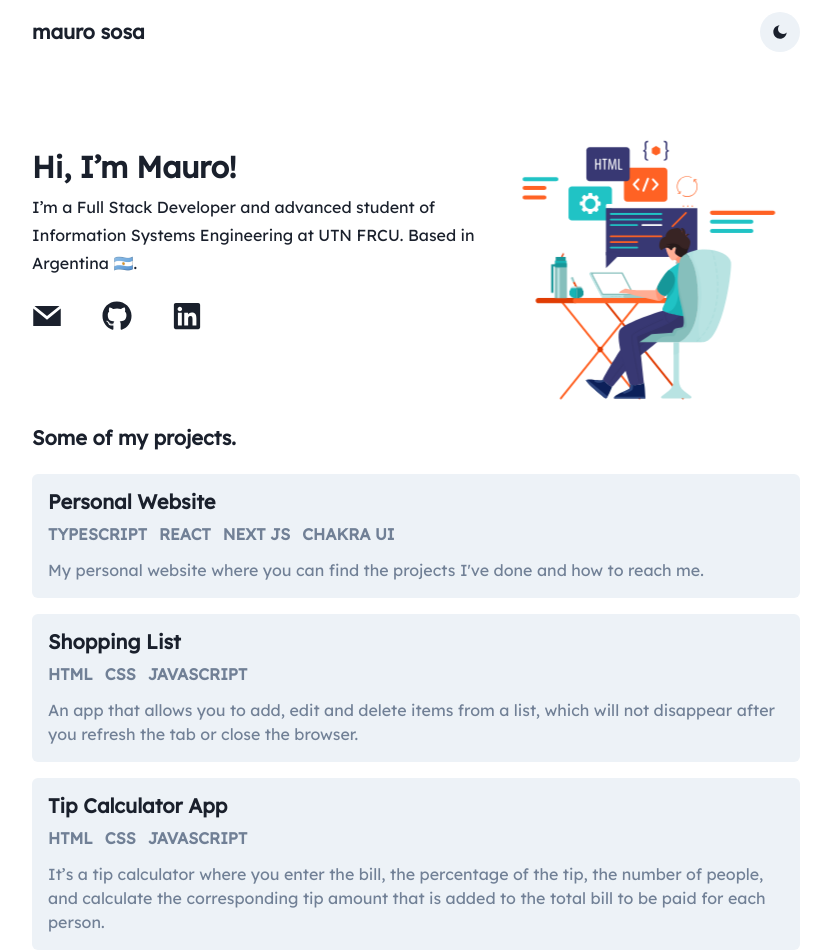
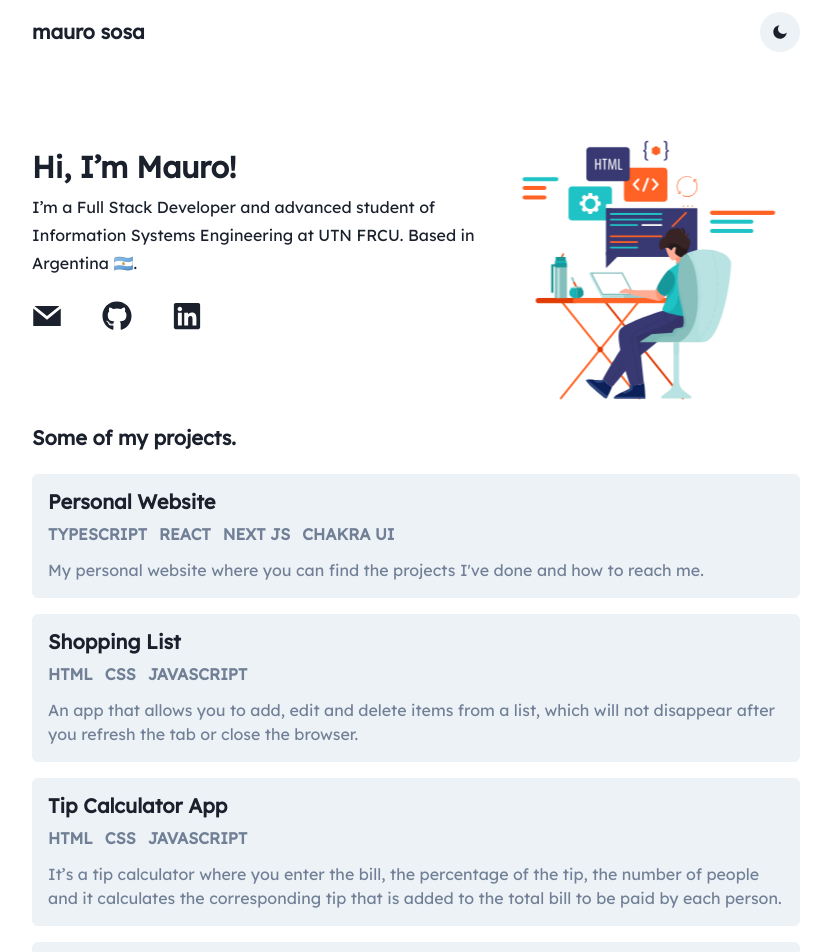
Before and after one commit to sosamauro/my-website, a Next.js app: page / in a window 1280 px wide. Shown: the top 952 px of the page, without its empty margins (224-1055 px from the left). Built offline with nearby package versions, Linux system fonts and the light colour scheme.

Commit message:
Update constants.ts

```diff
--- a/src/components/constants.ts
+++ b/src/components/constants.ts
@@ -18,7 +18,7 @@ export const projects = [
   {
     title: 'Tip Calculator App',
     description:
-      'It’s a tip calculator where you enter the bill, the percentage of the tip, the number of people, and calculate the corresponding tip amount that is added to the total bill to be paid for each person.',
+      'It’s a tip calculator where you enter the bill, the percentage of the tip, the number of people and it calculates the corresponding tip that is added to the total bill to be paid by each person.',
     tags: ['html', 'css', 'javascript'],
     link: 'https://sosamauro.github.io/tip-calculator-app/',
     id: 2,
```
